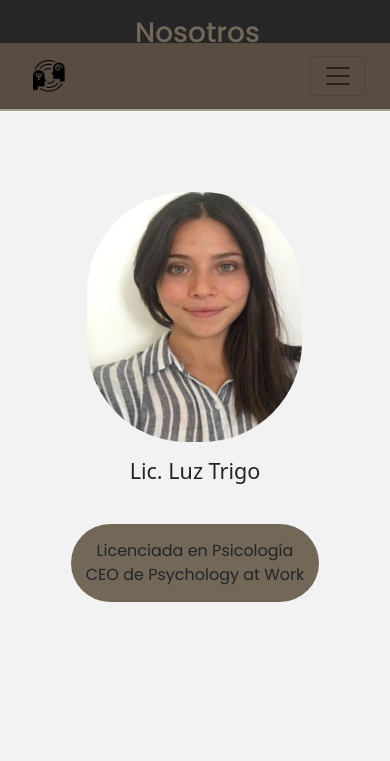
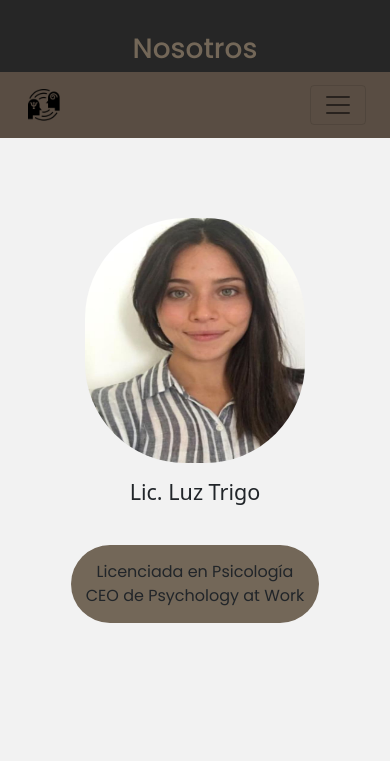
Before and after one commit to JPCalou/PsyAtWork, a website: page Paginas/Nosotros.html in a window 390 px wide. Shown: the top 761 px of the page. Drawn offline with Linux system fonts and the light colour scheme.

Commit message:
ajustes a bordes e imagenes

```diff
--- a/SCSS/style.scss
+++ b/SCSS/style.scss
@@ -14,8 +14,7 @@ body{
         border-top: 0px;
         border-left: 5px;
         border-right: 0px;
-        border-color: beige;
-        border-style: groove;
+
         transition: all 1s;
         background-color: $header;
 
@@ -319,8 +318,8 @@ body{
 
                 .img__n{
                    @extend .img1;
-                   height: 250px;
-                   width: 215px;
+                   height: 245px;
+                   width: 220px;
                    margin-bottom: 1rem;
                    border-radius: 100px;
                    align-self: center;
@@ -397,7 +396,8 @@ body{
 
 
      header{
-
+        margin: 0px;
+        padding: 0px;
 
 
          .logo{
@@ -415,6 +415,7 @@ body{
             justify-self: center;
             font-size: 28px;
             align-self: center;
+            padding: 2rem;
         }
      }
 
```
Also changed, not shown: CSS/style.css.
